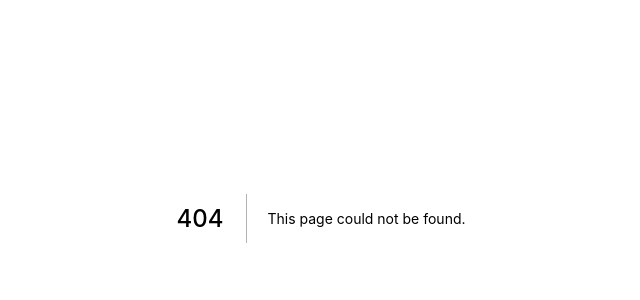
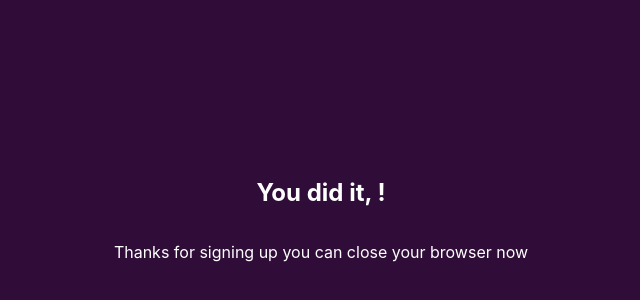
Before and after one commit to jflayhart/user-fetch, a Next.js app: page /welcome in a window 1280 px wide. Before the commit this address had no page. Shown: the part 182-482 px from the top of the page, without its empty margins (319-959 px from the left). Built offline with nearby package versions, Linux system fonts and the light colour scheme.

Commit message:
Add welcome page after successful sign in

```diff
--- a/next.config.js
+++ b/next.config.js
@@ -3,7 +3,8 @@ const runtimeCaching = require('next-pwa/cache')
 
 const withPWA = require('next-pwa')({
   dest: 'public',
-  runtimeCaching
+  runtimeCaching,
+  disable: process.env.NODE_ENV === 'development'
 })
 
 module.exports = withPWA({
--- a/src/components/globalStyles.tsx
+++ b/src/components/globalStyles.tsx
@@ -3,7 +3,8 @@ import { createGlobalStyle } from "styled-components";
 const GlobalStyle = createGlobalStyle`
   html,
   body {
-    color: ${({ theme }) => theme.colors.primary};
+    color: ${({ theme }) => theme.colors.white};
+    background: ${({ theme }) => theme.colors.primary};
     padding: 0;
     margin: 0;
     font-family: -apple-system, BlinkMacSystemFont, Segoe UI, Roboto, Oxygen,
--- /dev/null
+++ b/src/pages/welcome.tsx
@@ -0,0 +1,23 @@
+import { GetStaticProps } from "next";
+import Layout from "../components/Layout";
+import {useRouter} from "next/router";
+
+export const getStaticProps: GetStaticProps = async () => {
+  return {
+    props: {}
+  }
+};
+
+const WelcomePage = () => {
+  const { query } = useRouter()
+  const name = query.name || ''
+
+  return (
+    <Layout title={`Welcome, ${name}`}>
+      <h2>You did it, {name}!</h2>
+      <p>Thanks for signing up you can close your browser now</p>
+    </Layout>
+  )
+};
+
+export default WelcomePage;
```
Also changed, not shown: src/components/UserForm.tsx (+6 -3 lines).
